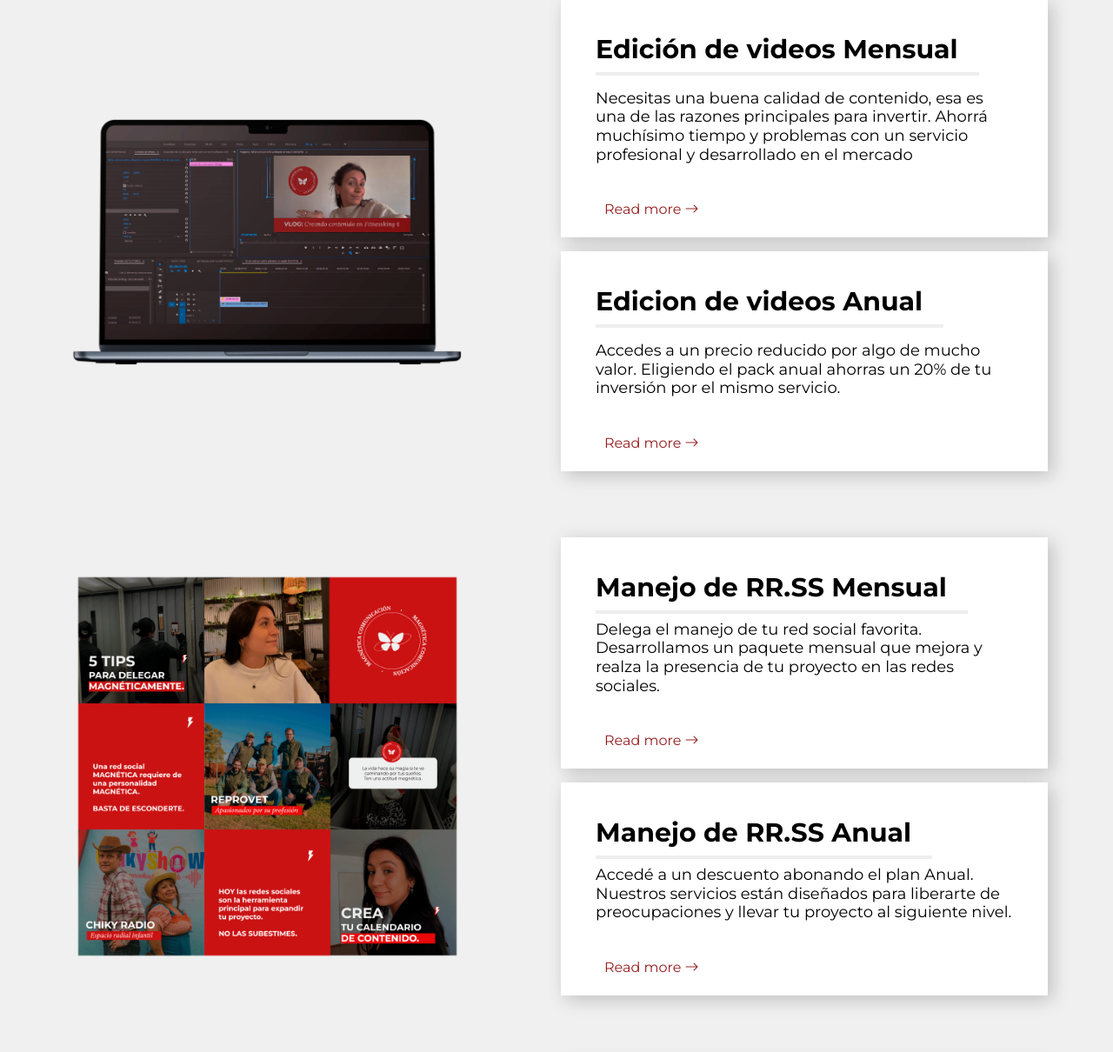
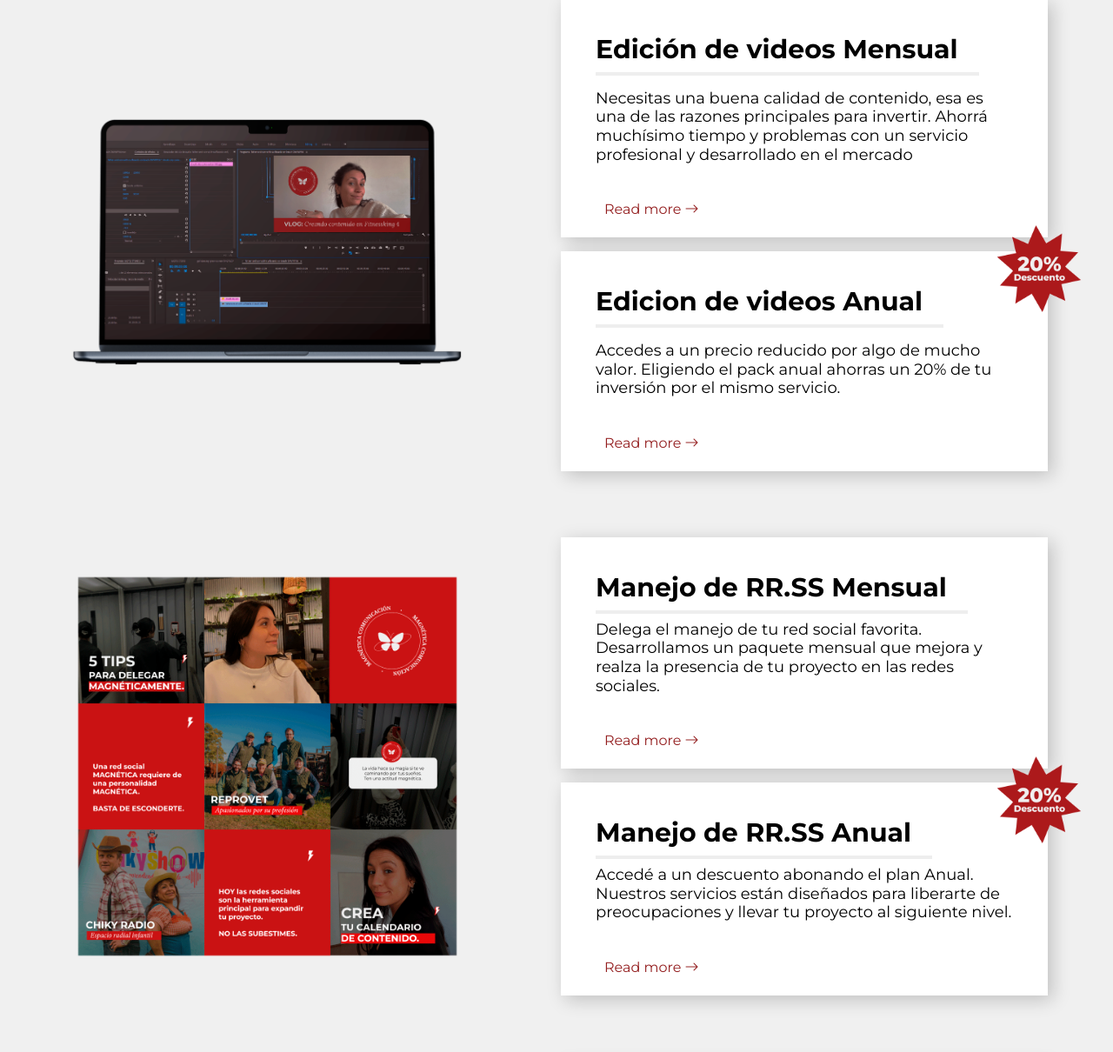
Before and after one commit to SantyHenares/Magnetica, a PHP site: page /redes-sociales.html in a window 1280 px wide. Shown: the part 1486-2696 px from the top of the page at 87% size. Run offline with PHP 8.4, Linux system fonts and the light colour scheme; some libraries are stand-ins or nearby versions.

Commit message:
arreglo gifs y añado descuentos

```diff
--- a/assets/css/homemodulo1.css
+++ b/assets/css/homemodulo1.css
@@ -30,6 +30,12 @@ body {
   background: #fff;
   height: 100%;
   border-radius: 10px;
+  box-shadow: 5px 5px 20px rgba(0, 0, 0, .2);
+  transition: all .4s;
+}
+
+.services .service-item:hover {
+  box-shadow: 5px 5px 20px rgba(0, 0, 0, .6);
 }
 
 .services .service-item .icon {
--- a/assets/css/webmodulo1.css
+++ b/assets/css/webmodulo1.css
@@ -20,6 +20,10 @@
   display: flex;
   justify-content: center;
   align-items: center;
+}
+
+.gif img {
+  width: 500px;
 }
 
 .redesSociales-info {
@@ -121,6 +125,61 @@
 :root {
   --rojo: #941f20;
   --color-default: black;
+}
+
+.packs-info .packs-info-item .descuento {
+  width: 100px;
+  position: absolute;
+  top: -30px;
+  left: 600px;
+}
+
+@media (max-width: 1366px) {
+  .packs-info .packs-info-item .descuento {
+    position: absolute;
+    top: -30px;
+    left: 500px;
+  }
+}
+
+@media (max-width: 1192px) {
+  .packs-info .packs-info-item .descuento {
+    position: absolute;
+    top: -30px;
+    left: 400px;
+  }
+}
+
+@media (max-width: 940px) {
+  .packs-info .packs-info-item .descuento {
+    position: absolute;
+    top: -30px;
+    left: 650px;
+  }
+}
+
+@media (max-width: 766px) {
+  .packs-info .packs-info-item .descuento {
+    position: absolute;
+    top: -30px;
+    left: 460px;
+  }
+}
+
+@media (max-width: 536px) {
+  .packs-info .packs-info-item .descuento {
+    position: absolute;
+    top: -30px;
+    left: 450px;
+  }
+}
+
+@media (max-width: 350px) {
+  .packs-info .packs-info-item .descuento {
+    position: absolute;
+    top: -30px;
+    left: 240px;
+  }
 }
 
 /*--------------------------------------------------------------
--- a/diseño-grafico.html
+++ b/diseño-grafico.html
@@ -292,7 +292,7 @@
 <!-- ======= "Necesitas una web si" section ======= -->
 <section class="container redesSociales d-flex my-5" data-aos="fade-up">
   <div class="row">
-    <div class="redesSociales-video col-lg-6">
+    <div class="redesSociales-video gif col-lg-6">
       <img src="./assets/img/gif's/diseño-grafico.gif" alt="gif de la pelicula 'juego de gemelas'">
     </div>
     <div class="redesSociales-info col-lg-6">
--- a/index.html
+++ b/index.html
@@ -385,6 +385,7 @@
               <span class="underline">Nuestros Servicios</span>
             </h1>
           </div>
+
 
           <div class="row gy-4" data-aos="fade-up" data-aos-delay="100">
             <div class="col-lg-4 col-md-6">
--- a/redes-sociales.html
+++ b/redes-sociales.html
@@ -284,7 +284,7 @@
 <!-- ======= "Necesitas una web si" section ======= -->
 <section class="container redesSociales d-flex my-5" data-aos="fade-up">
   <div class="row">
-    <div class="redesSociales-video col-lg-6">
+    <div class="redesSociales-video gif col-lg-6">
       <img src="./assets/img/gif's/redes-sociales.gif" alt="gif de una chica mirando sus redes">
     </div>
     <div class="redesSociales-info col-lg-6">
@@ -365,6 +365,7 @@
             </div>
             <!-- End packs-info Item -->
             <div class="packs-info-item position-relative mb-3">
+              <img class="descuento" src="./assets/img/servicios/Descuento.png" alt="20% de descuento">
               <h3 class="pe-4 mb-3 ">Edicion de videos Anual</h3>
               <p>
                 Accedes a un precio reducido por algo de mucho valor.
@@ -401,6 +402,7 @@
             </div>
             <!-- End packs-info Item -->
             <div class="packs-info-item position-relative mb-3">
+              <img class="descuento" src="./assets/img/servicios/Descuento.png" alt="20% de descuento">
               <h3 class="pe-4">Manejo de RR.SS Anual</h3>
               <p>
                 Accedé a un descuento abonando el plan Anual.
@@ -438,6 +440,7 @@
             </div>
             <!-- End packs-info Item -->
             <div class="packs-info-item position-relative mb-3">
+              <img class="descuento" src="./assets/img/servicios/Descuento.png" alt="20% de descuento">
               <h3 class="pe-4">Placas para RR.SS Anual</h3>
               <p>
                 Accedé a un descuento abonando el plan Anual.
--- a/servicios-web.html
+++ b/servicios-web.html
@@ -284,7 +284,7 @@
 <!-- ======= "Necesitas una web si" section ======= -->
 <section class="container redesSociales d-flex my-5" data-aos="fade-up">
   <div class="row">
-    <div class="redesSociales-video col-lg-6">
+    <div class="redesSociales-video gif col-lg-6">
       <img src="./assets/img/gif's/servicios-web.gif" alt="imagen de hearvey specter">
     </div>
     <div class="redesSociales-info col-lg-6">
```
Also changed, not shown: assets/img/servicios/Descuento.png (renamed from assets/img/servicios/20%.png).
